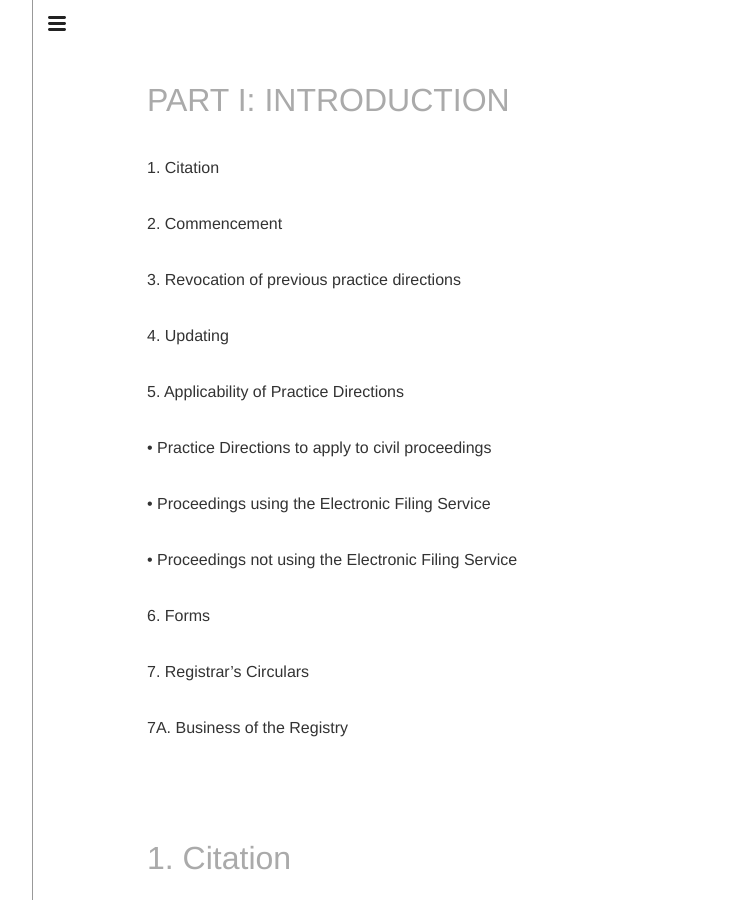
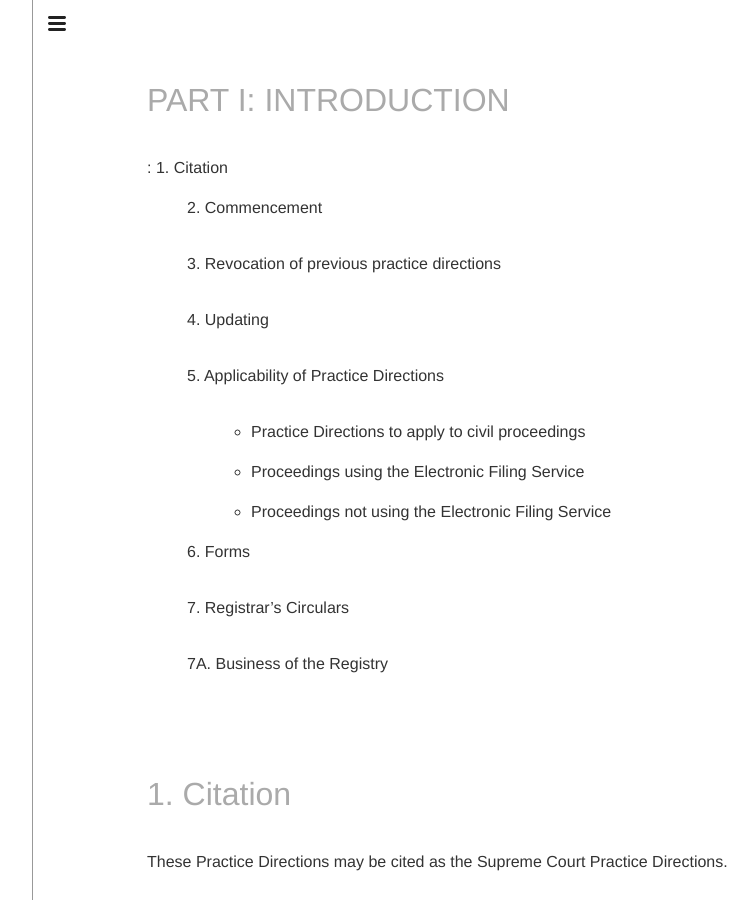
Before and after one commit to opendocsg/opendoc-supreme-court-practice-directions, a Jekyll site: the page built from PART-01-Introduction.md, in a window 1280 px wide and 900 px high. Shown: the whole window, without its empty margins (219-973 px from the left). Built offline with Jekyll 4.4.1, drawn with Linux system fonts in a browser that asks for light colours; our own code applies the rules of GitHub Pages for plain Markdown files; a script that is not in the unit is left out.

Commit message:
Update numbered and sub-list

```diff
--- a/PART-01-Introduction.md
+++ b/PART-01-Introduction.md
@@ -1,26 +1,26 @@
 # PART I: INTRODUCTION
 
-1\. Citation
+: 1\. Citation
 
-2\. Commencement
+: 2\. Commencement
 
-3\. Revocation of previous practice directions
+: 3\. Revocation of previous practice directions
 
-4\. Updating
+: 4\. Updating
 
-5\. Applicability of Practice Directions
+: 5\. Applicability of Practice Directions
 
-• Practice Directions to apply to civil proceedings
+: * Practice Directions to apply to civil proceedings
 
-• Proceedings using the Electronic Filing Service
+: * Proceedings using the Electronic Filing Service
 
-• Proceedings not using the Electronic Filing Service
+: * Proceedings not using the Electronic Filing Service
 
-6\. Forms
+: 6\. Forms
 
-7\. Registrar’s Circulars
+: 7\. Registrar’s Circulars
 
-7A. Business of the Registry
+: 7A. Business of the Registry
 
 # 1\. Citation
 
```
